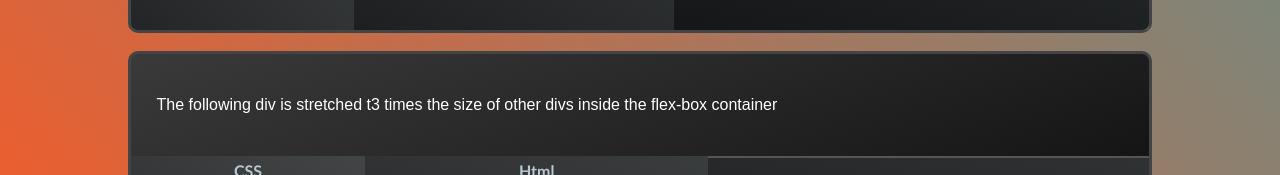
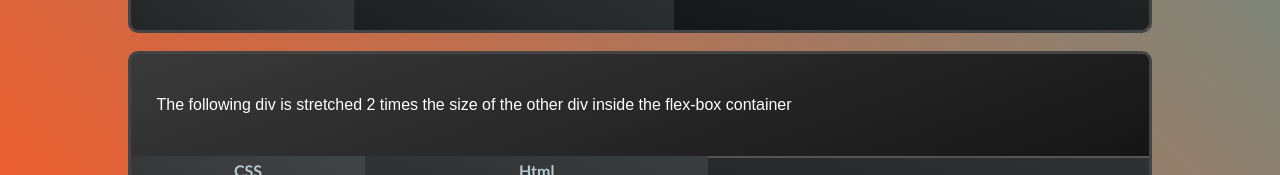
Before and after one commit to AyabongaQwabi/learning-flexbox-and-grid, a React (Create React App) app: page / in a window 1280 px wide. Shown: the part 777-952 px from the top of the page. Built offline with nearby package versions, Linux system fonts and the light colour scheme.

Commit message:
FIx blob html

```diff
--- a/src/App.js
+++ b/src/App.js
@@ -79,7 +79,7 @@ class App extends Component {
          <br />
 
         <div className="lesson">
-        <p> The following div is stretched t3 times the size of other divs inside the flex-box container</p>
+        <p> The following div is stretched 2 times the size of the other div inside the flex-box container</p>
           <div className='example-container'>
             <div className='code'>
               <strong>CSS</strong>
```
